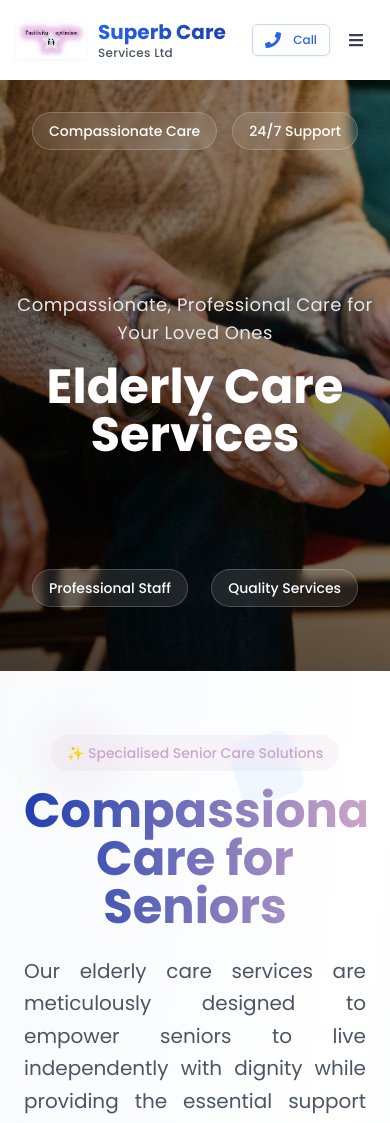
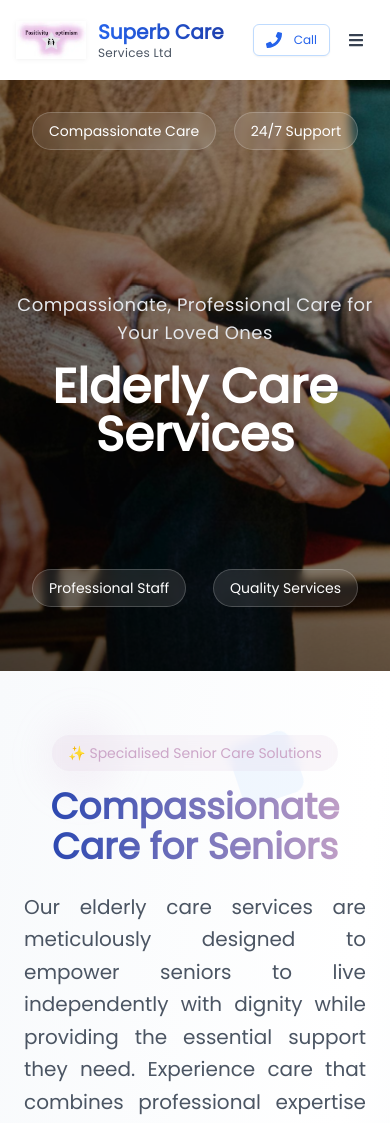
Before and after one commit to JeiKiarie/superbcare-v3, a Next.js app: page /services/elderly-care in a window 390 px wide. Shown: the top 1123 px of the page. Built offline with nearby package versions, Linux system fonts and the light colour scheme.

Commit message:
Misc fixes

```diff
--- a/app/layout.jsx
+++ b/app/layout.jsx
@@ -5,7 +5,7 @@ import Footer from '/components/Footer';
 import Script from 'next/script';
 
 const poppins = Poppins({
-	weight: ['100', '200', '300', '400', '500', '600', '700', '800', '900'],
+	weight: ['100', '200', '300', '400'],
 	subsets: ['latin'],
 });
 
--- a/app/services/dementia-care/page.jsx
+++ b/app/services/dementia-care/page.jsx
@@ -75,7 +75,7 @@ const DementiaCarePage = () => {
 						<span className="inline-block px-4 py-2 bg-[#cca6c8]/10 backdrop-blur-sm rounded-full text-sm font-medium text-[#cca6c8] mb-4">
 							🧠 Specialised Dementia Support
 						</span>
-						<h2 className="text-5xl font-bold bg-gradient-to-r from-blue-800 to-[#cca6c8] bg-clip-text text-transparent mb-6">
+						<h2 className="text-4xl md:text-5xl font-bold bg-gradient-to-r from-blue-800 to-[#cca6c8] bg-clip-text text-transparent mb-6">
 							Compassionate Dementia Care
 						</h2>
 						<p className="text-xl text-gray-600 leading-relaxed max-w-4xl mx-auto">
--- a/app/services/elderly-care/page.jsx
+++ b/app/services/elderly-care/page.jsx
@@ -86,7 +86,7 @@ const ElderlyCarePage = () => {
 						<span className="inline-block px-4 py-2 bg-[#cca6c8]/10 backdrop-blur-sm rounded-full text-sm font-medium text-[#cca6c8] mb-4">
 							✨ Specialised Senior Care Solutions
 						</span>
-						<h2 className="text-5xl font-bold bg-gradient-to-r from-blue-800 to-[#cca6c8] bg-clip-text text-transparent mb-6">
+						<h2 className="text-4xl md:text-5xl font-bold bg-gradient-to-r from-blue-800 to-[#cca6c8] bg-clip-text text-transparent mb-6">
 							Compassionate Care for Seniors
 						</h2>
 						<p className="text-xl text-gray-600 leading-relaxed max-w-4xl mx-auto">
```
